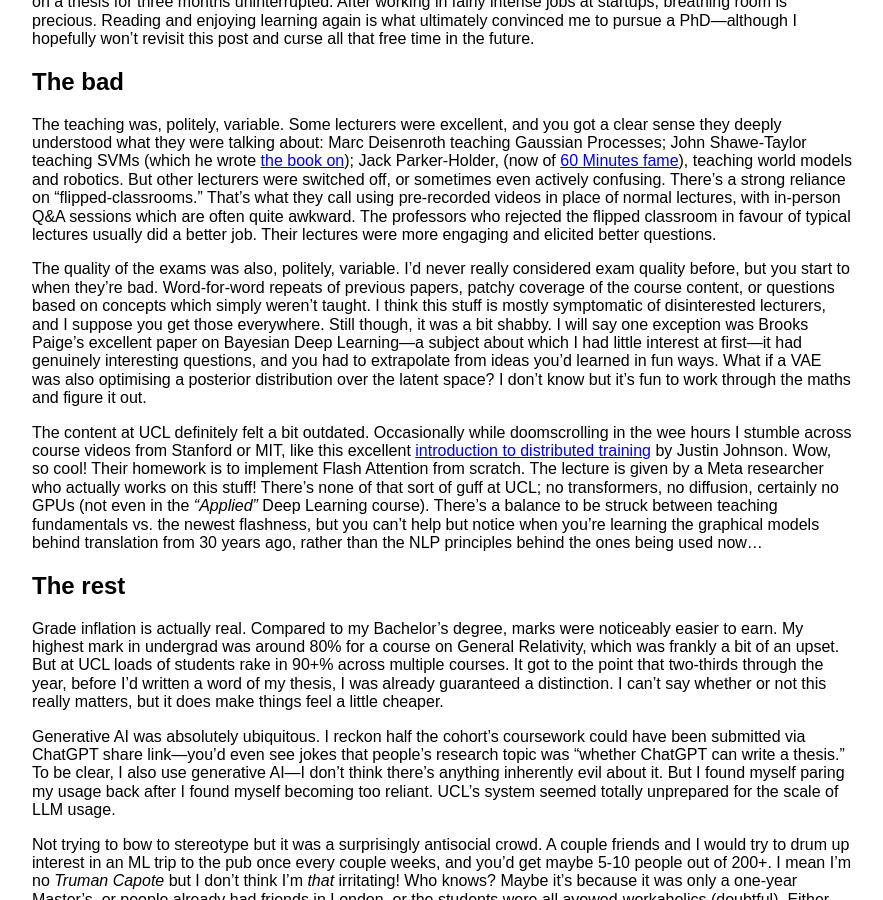
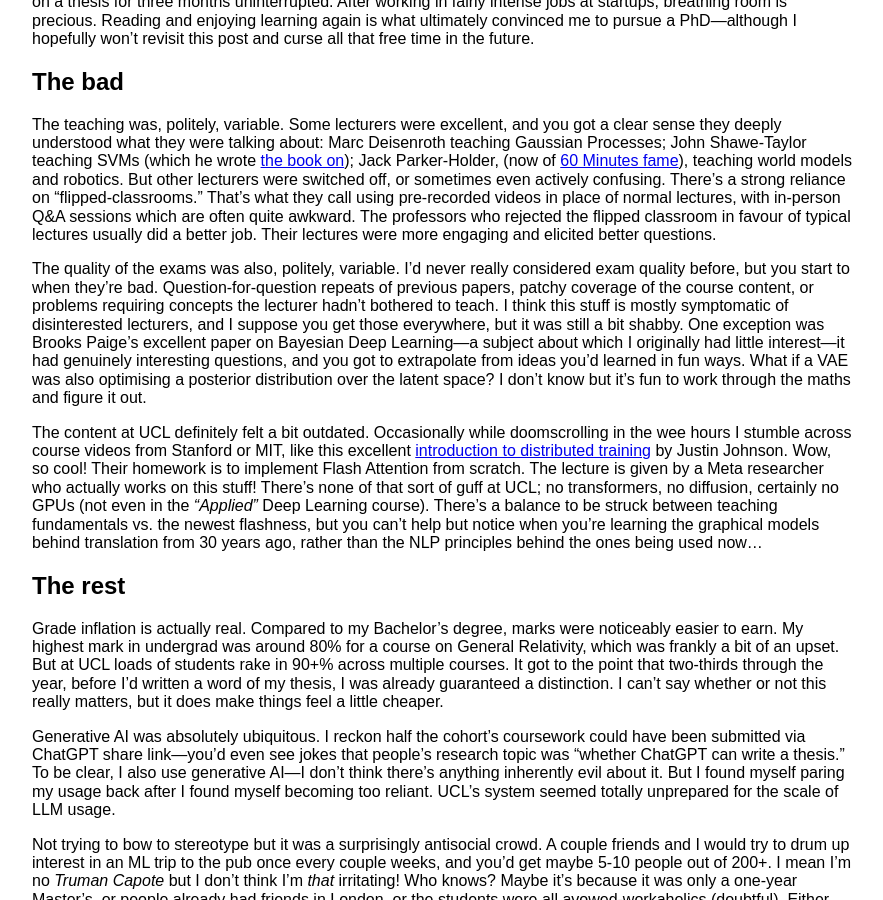
Before and after one commit to foty-hub/foty-hub.github.io, a Jekyll site: the page built from _posts/2025-09-10-masters.md, in a window 1280 px wide and 900 px high, scrolled down 554 px. Shown: the whole window, without its empty margins (0-883 px from the left). Built offline with Jekyll 4.4.1, drawn with Linux system fonts in a browser that asks for light colours.

Commit message:
mooooore copy edits

```diff
--- a/_posts/2025-09-10-masters.md
+++ b/_posts/2025-09-10-masters.md
@@ -17,7 +17,7 @@
 ## The bad
 The teaching was, politely, variable. Some lecturers were excellent, and you got a clear sense they deeply understood what they were talking about: Marc Deisenroth teaching Gaussian Processes; John Shawe-Taylor teaching SVMs (which he wrote [the book on](https://www.cambridge.org/core/books/an-introduction-to-support-vector-machines-and-other-kernelbased-learning-methods/A6A6F4084056A4B23F88648DDBFDD6FC)); Jack Parker-Holder, (now of [60 Minutes fame](https://youtu.be/qUbx5RC8ro4?si=l0JsF8nYFoGy96N9)), teaching world models and robotics. But other lecturers were switched off, or sometimes even actively confusing. There's a strong reliance on "flipped-classrooms." That's what they call using pre-recorded videos in place of normal lectures, with in-person Q&A sessions which are often quite awkward. The professors who rejected the flipped classroom in favour of typical lectures usually did a better job. Their lectures were more engaging and elicited better questions.
 
-The quality of the exams was also, politely, variable. I'd never really considered exam quality before, but you start to when they're bad. Word-for-word repeats of previous papers, patchy coverage of the course content, or questions based on concepts which simply weren't taught. I think this stuff is mostly symptomatic of disinterested lecturers, and I suppose you get those everywhere. Still though, it was a bit shabby. I will say one exception was Brooks Paige's excellent paper on Bayesian Deep Learning—a subject about which I had little interest at first—it had genuinely interesting questions, and you had to extrapolate from ideas you'd learned in fun ways. What if a VAE was also optimising a posterior distribution over the latent space? I don't know but it's fun to work through the maths and figure it out.
+The quality of the exams was also, politely, variable. I'd never really considered exam quality before, but you start to when they're bad. Question-for-question repeats of previous papers, patchy coverage of the course content, or problems requiring concepts the lecturer hadn't bothered to teach. I think this stuff is mostly symptomatic of disinterested lecturers, and I suppose you get those everywhere, but it was still a bit shabby. One exception was Brooks Paige's excellent paper on Bayesian Deep Learning—a subject about which I originally had little interest—it had genuinely interesting questions, and you got to extrapolate from ideas you'd learned in fun ways. What if a VAE was also optimising a posterior distribution over the latent space? I don't know but it's fun to work through the maths and figure it out.
 
 The content at UCL definitely felt a bit outdated. Occasionally while doomscrolling in the wee hours I stumble across course videos from Stanford or MIT, like this excellent [introduction to distributed training](https://www.youtube.com/watch?v=9MvD-XsowsE&ab_channel=StanfordOnline) by Justin Johnson. Wow, so cool! Their homework is to implement Flash Attention from scratch. The lecture is given by a Meta researcher who actually works on this stuff! There's none of that sort of guff at UCL; no transformers, no diffusion, certainly no GPUs (not even in the *"Applied"* Deep Learning course). There's a balance to be struck between teaching fundamentals vs. the newest flashness, but you can't help but notice when you're learning the graphical models behind translation from 30 years ago, rather than the NLP principles behind the ones being used now...
 
```
